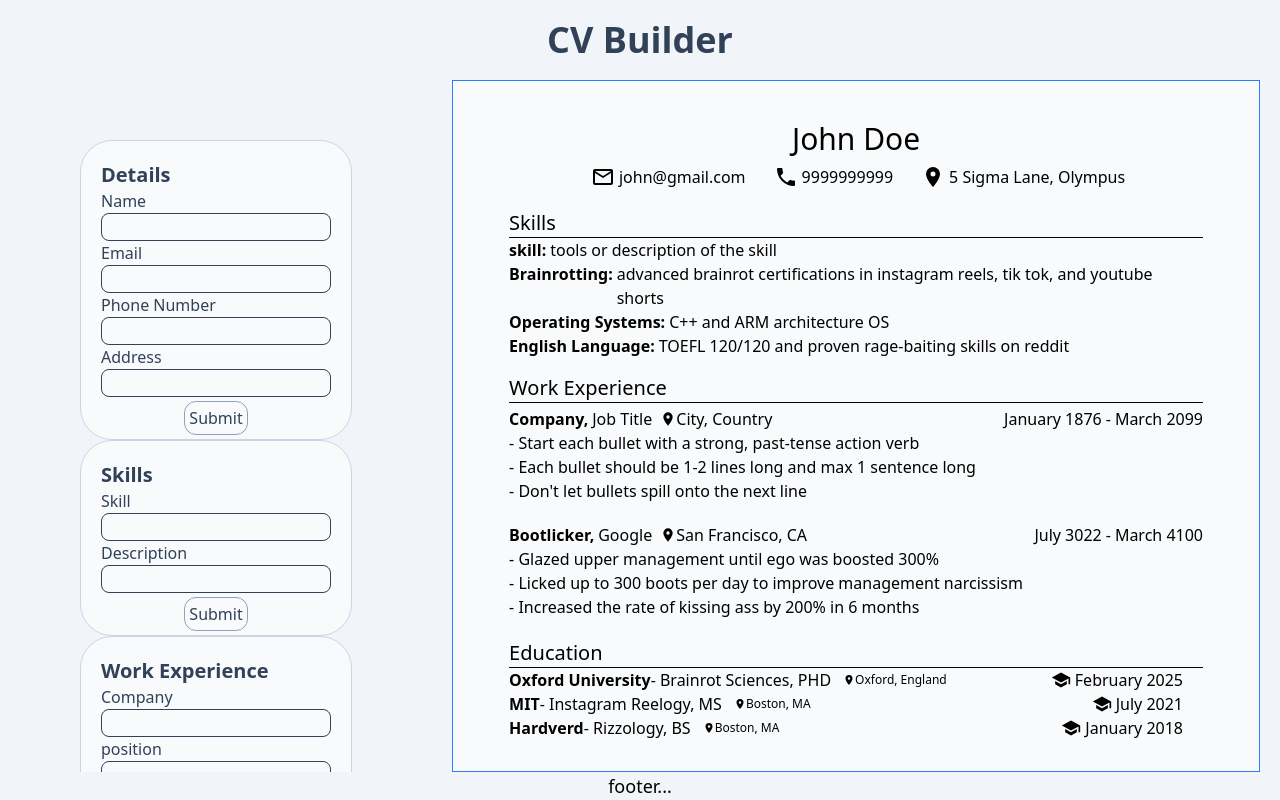
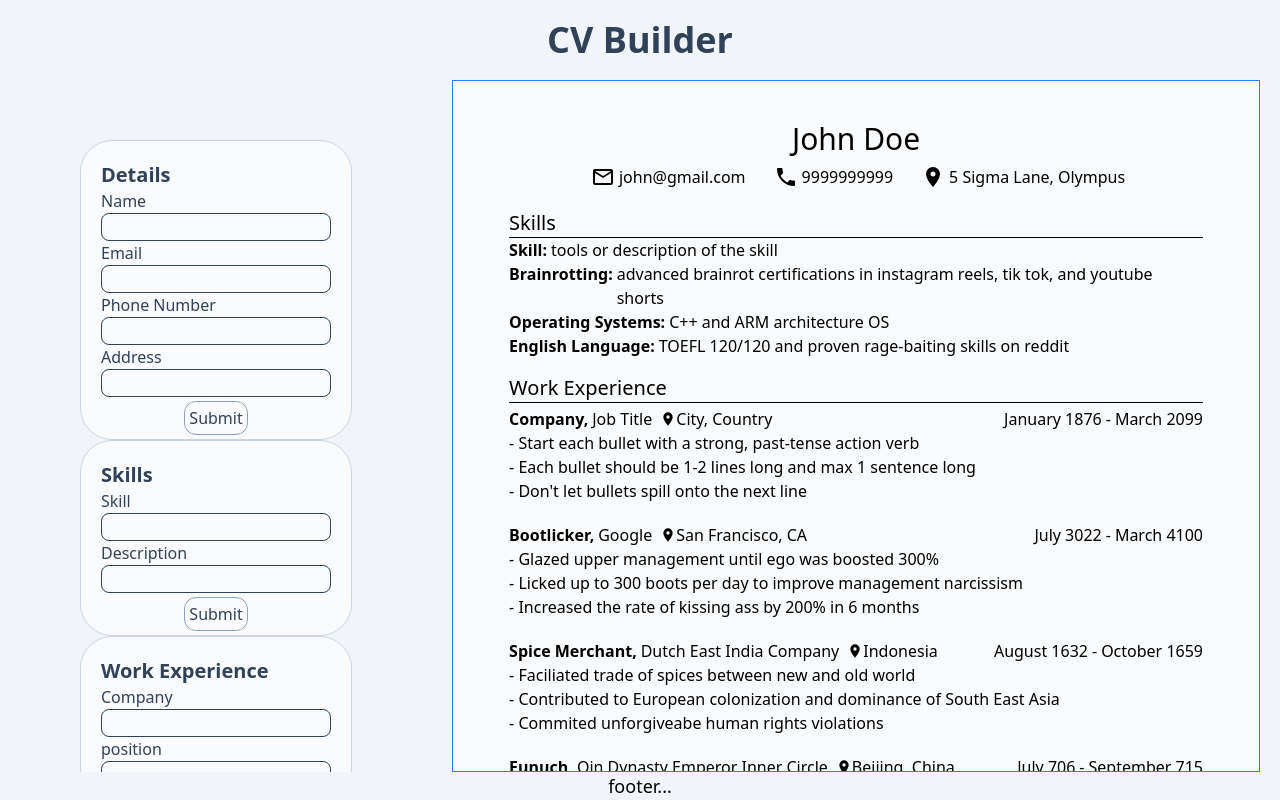
Before and after one commit to yskim308/cvApp, a React (Vite) app: page / in a window 1280 px wide. Built offline with nearby package versions, Linux system fonts and the light colour scheme.

Commit message:
update defaults

```diff
--- a/src/App.tsx
+++ b/src/App.tsx
@@ -48,7 +48,7 @@ function App() {
 
   const [skillsData, setSKillsData] = useState<SkillsFormData[]>([
     {
-      skill: "skill",
+      skill: "Skill",
       description: "tools or description of the skill",
     },
     {
@@ -76,13 +76,13 @@ function App() {
 
   const [educationData, setEducationData] = useState<EducationFormData[]>([
     {
-      school: "Oxford University",
+      school: "Auxferd University",
       degree: "Brainrot Sciences, PHD",
       date: "February 2025",
       location: "Oxford, England",
     },
     {
-      school: "MIT",
+      school: "Massive Institue of Technology",
       degree: "Instagram Reelogy, MS",
       date: "July 2021",
       location: "Boston, MA",
@@ -132,6 +132,26 @@ function App() {
       - Licked up to 300 boots per day to improve management narcissism
       - Increased the rate of kissing ass by 200% in 6 months`,
     },
+    {
+      company: "Dutch East India Company",
+      position: "Spice Merchant",
+      start: "August 1632",
+      end: "October 1659",
+      location: "Indonesia",
+      description: `- Faciliated trade of spices between new and old world
+      - Contributed to European colonization and dominance of South East Asia
+      - Commited unforgiveabe human rights violations`,
+    },
+    {
+      company: "Qin Dynasty Emperor Inner Circle",
+      position: "Eunuch",
+      start: "July 706",
+      end: "September 715",
+      location: "Beijing, China",
+      description: `- Demonstrated excellence in the civil servant exam
+      - Succesfully poisoned multiple emperors
+      - Seduced the wives of 3 Emperors in sucecssion`,
+    },
   ]);
 
   const handleJobSubmit = (newJob: JobFormData) => {
```
